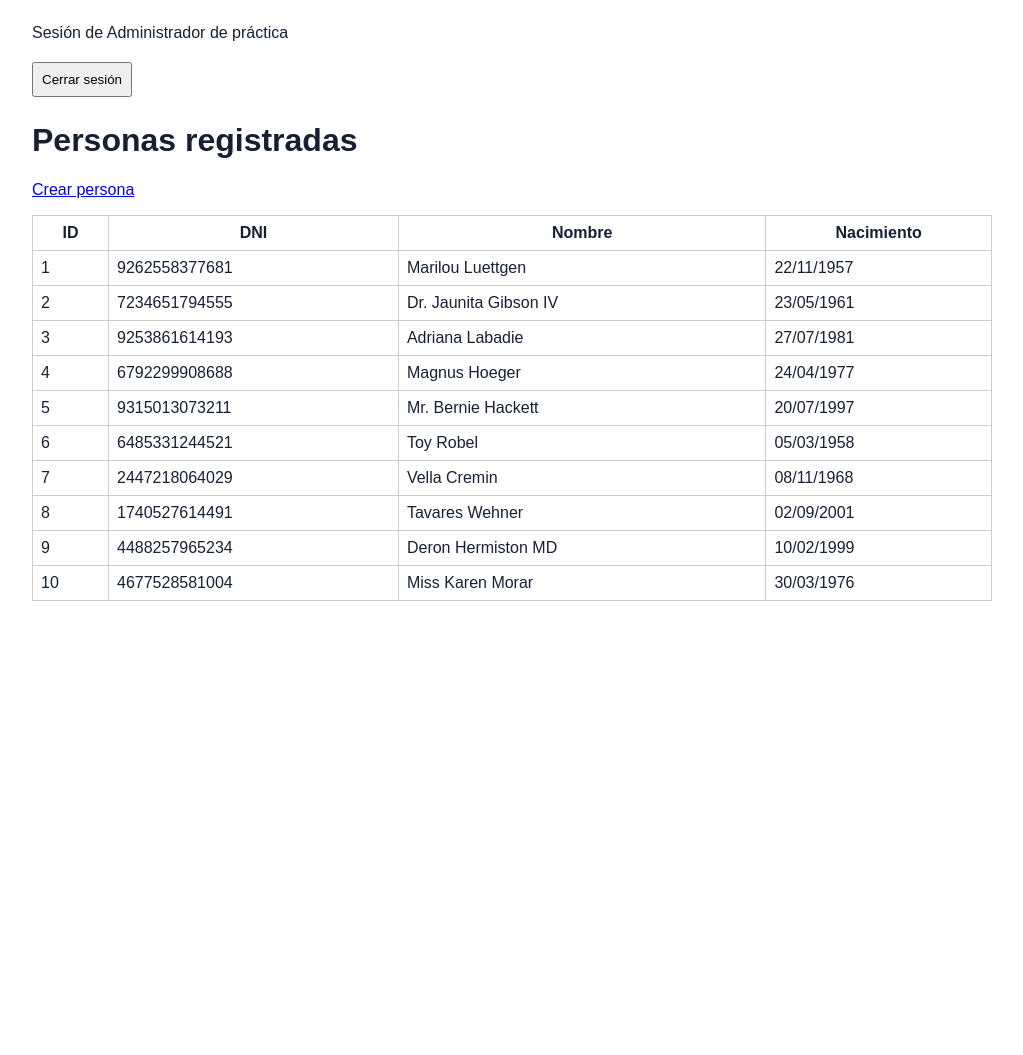
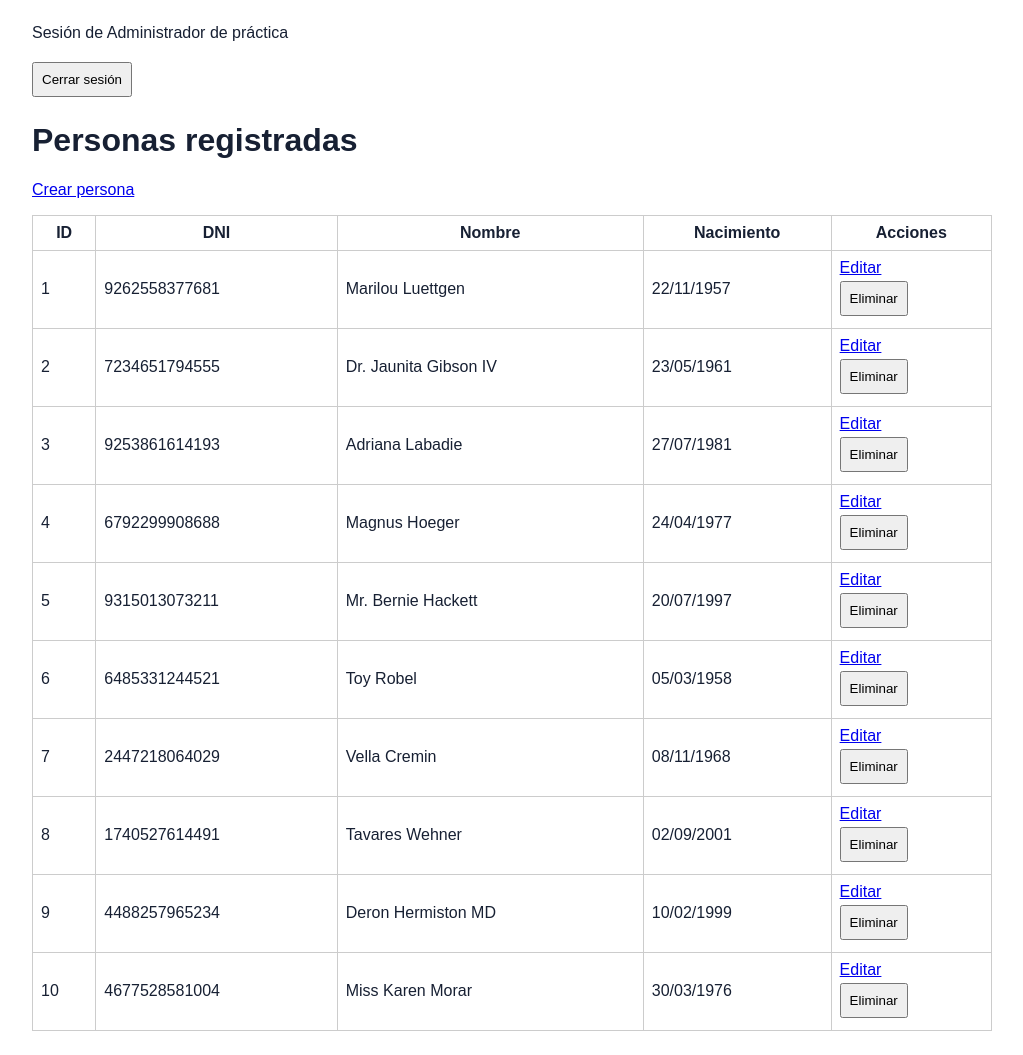
Before and after one commit to Armandocrxkr/base-html, a Laravel app: page /personas in a window 1280 px wide. Shown: the whole page, without its empty margins (128-1151 px from the left). Before the commit the page ends 601 px from the top, so only its background shows below. Run offline with Laravel 12, Linux system fonts and the light colour scheme; a user stored in the database is signed in; data comes from the database, SQL or seed files in the repository.

Commit message:
Eliminar Registros

```diff
--- a/persona-laravel/app/Http/Controllers/PersonaController.php
+++ b/persona-laravel/app/Http/Controllers/PersonaController.php
@@ -35,4 +35,12 @@ class PersonaController extends Controller
         return redirect()->route('personas.index')
             ->with('exito', 'Persona creada correctamente.');
     }
+
+    public function destroy(int $id)
+    {
+        $persona = Persona::findOrFail($id);$persona->delete();
+
+        return redirect()->route('personas.index')
+            ->with('exito', 'Persona eliminada correctamente.');
+    }
 }
--- a/persona-laravel/resources/views/personas/index.blade.php
+++ b/persona-laravel/resources/views/personas/index.blade.php
@@ -3,6 +3,10 @@
 @section('contenido')
 
     <h1>Personas registradas</h1>
+
+    @if (session('exito'))
+        <p>{{ session('exito') }}</p>
+    @endif
 
     <p><a href="{{ route('personas.create') }}">Crear persona</a></p>
 
@@ -14,6 +18,7 @@
                 <th>DNI</th>
                 <th>Nombre</th>
                 <th>Nacimiento</th>
+                <th>Acciones</th>
             </tr>
         </thead>
 
@@ -26,12 +31,23 @@
                     <td>{{ $persona->dni }}</td>
                     <td>{{ $persona->nombre }}</td>
                     <td>{{ $persona->fecha_nacimiento->format('d/m/Y') }}</td>
+                    <td>
+                        <a href="{{ route('personas.edit', $persona->id) }}">Editar</a>
+
+                        <form method="POST"
+                              action="{{ route('personas.destroy', $persona->id) }}"
+                              onsubmit="return confirm('¿Eliminar esta persona?');">
+                            @csrf
+                            @method('DELETE')
+                            <button type="submit">Eliminar</button>
+                        </form>
+                    </td>
                 </tr>
 
             @empty
 
                 <tr>
-                    <td colspan="4">
+                    <td colspan="5">
                         No hay personas registradas.
                     </td>
                 </tr>
```
Also changed, not shown: persona-laravel/README.md.
